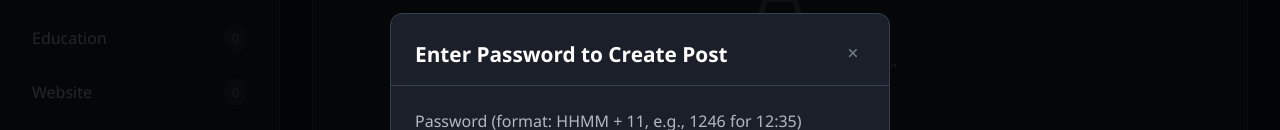
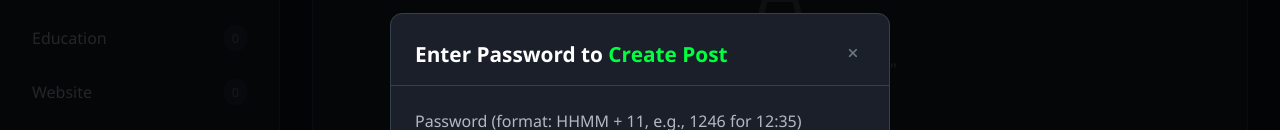
Before and after one commit to pratik11500/CloudVault2-web, a website: page public/index.html in a window 1280 px wide. Both pictures are taken after typing "Sample" into the empty fields and a click on the button "Add Post". Shown: the part 258-388 px from the top of the page. Drawn offline with Linux system fonts and the light colour scheme; no server answers.

Commit message:
Update styles.css

```diff
--- a/public/styles.css
+++ b/public/styles.css
@@ -1,5 +1,4 @@
-
-        * {
+* {
     margin: 0;
     padding: 0;
     box-sizing: border-box;
@@ -242,6 +241,11 @@ body {
 .creator-toggle:hover {
     background: #4a4a4a;
     transform: translateY(-2px);
+}
+
+#passwordAction {
+    color: var(--accent-green);
+    font-weight: 600;
 }
 
 /* Main Content */
```
